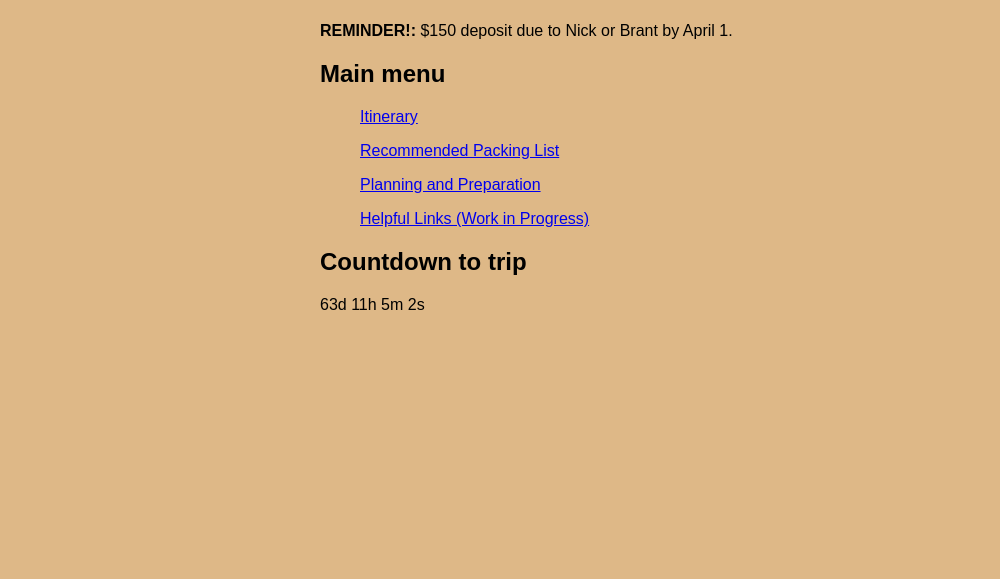
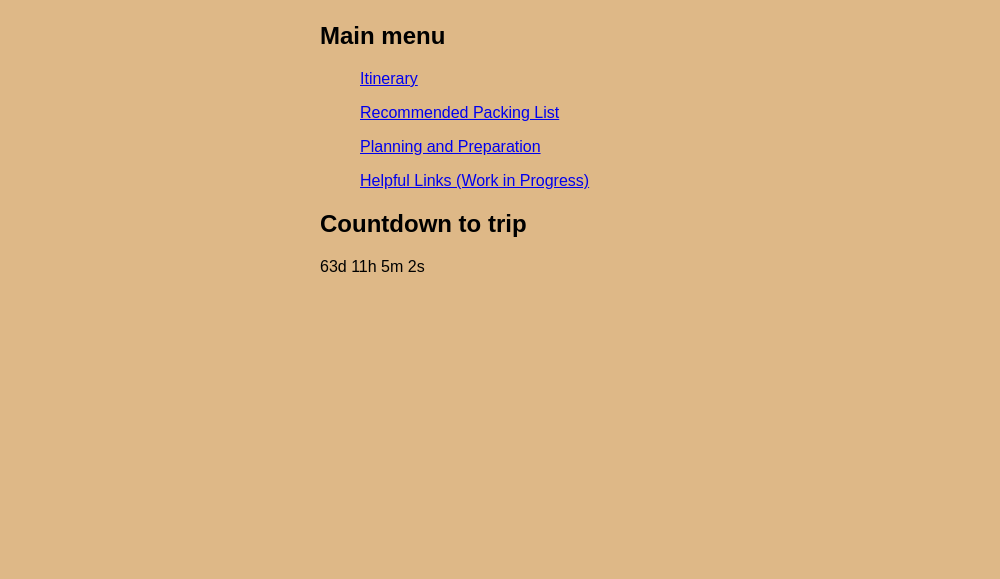
Before and after one commit to BWBoyd/AT_trip, a website: page src/index.html in a window 1280 px wide. Shown: the part 221-800 px from the top of the page, without its empty margins (0-1000 px from the left). Drawn offline with Linux system fonts and the light colour scheme.

Commit message:
removed the notice about the deposit

```diff
--- a/src/index.html
+++ b/src/index.html
@@ -12,10 +12,6 @@
 <body>
   <main>
     <h1>Next Level Foxhole AT Trip Plan</h1>
-
-    <div class="w3-panel w3-note">
-      <p><strong>REMINDER!:</strong> $150 deposit due to Nick or Brant by April 1.</p>
-      </div>
 
    <h2>Main menu</h2>
     <ol><a href="itinerary.html">Itinerary</a></ol>
```
